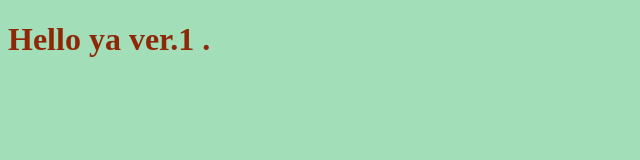
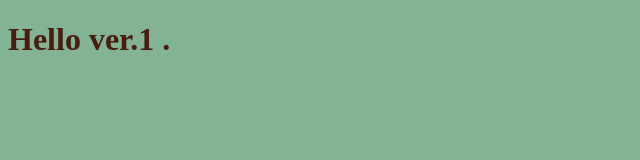
Before and after one commit to H0ssam-diab/new_test, a plain HTML site: page index.html in a window 1280 px wide. Shown: the whole page, without its empty margins (0-640 px from the left). Drawn offline with Linux system fonts and the light colour scheme.

Commit message:
v.1 commit

```diff
--- a/index.html
+++ b/index.html
@@ -7,7 +7,7 @@
     <link rel="stylesheet" href="style.css">
 </head>
 <body>
-    <h1>Hello ya ver.1  .</h1>
+    <h1>Hello ver.1  .</h1>
     <script src="app.js"></script>
 
 </body>
--- a/style.css
+++ b/style.css
@@ -1,6 +1,6 @@
 h1{
-    color: rgb(142, 40, 9);
+    color: rgb(72, 29, 16);
 }
 body{
-    background-color: rgb(162, 223, 184);
+    background-color: rgb(130, 180, 148);
 }
```
